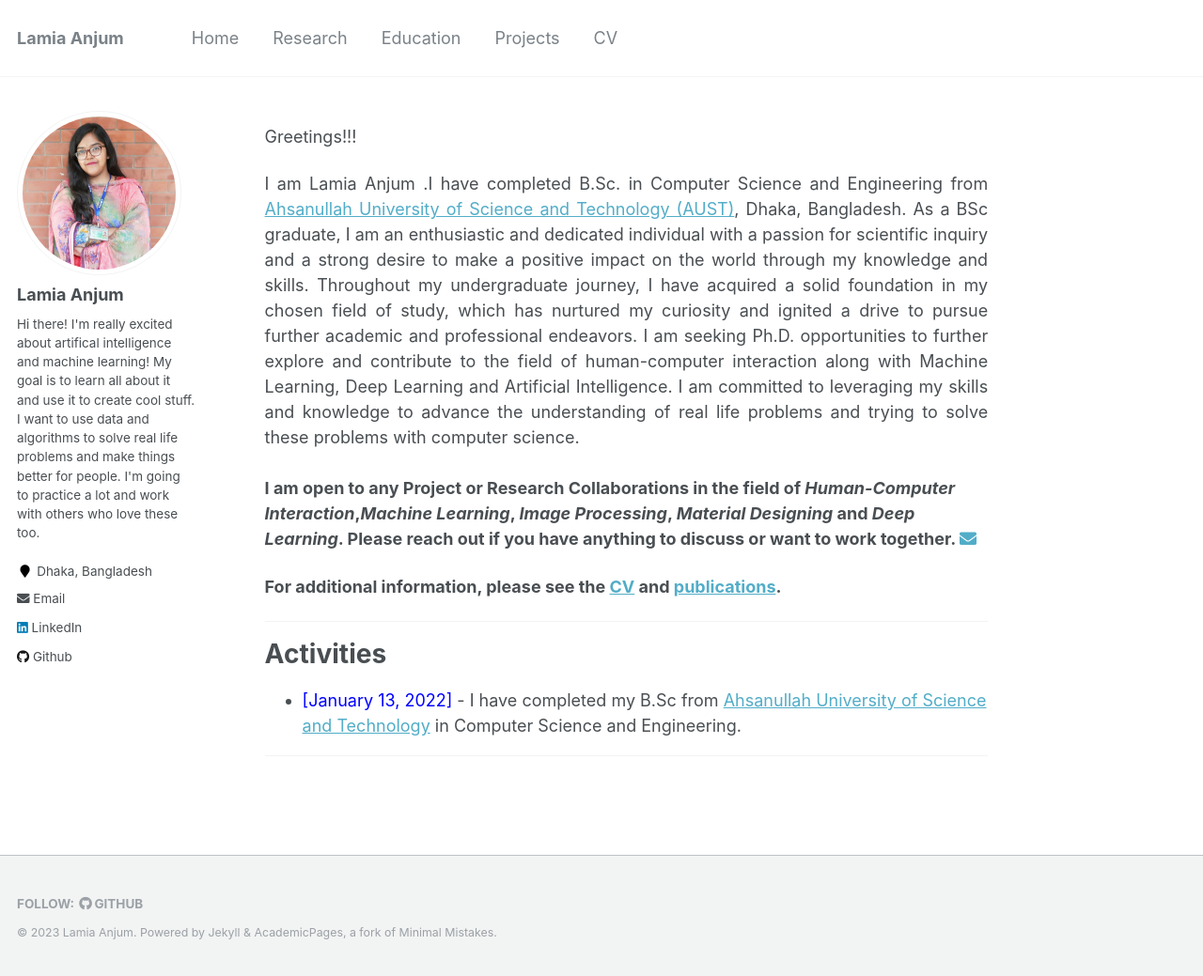
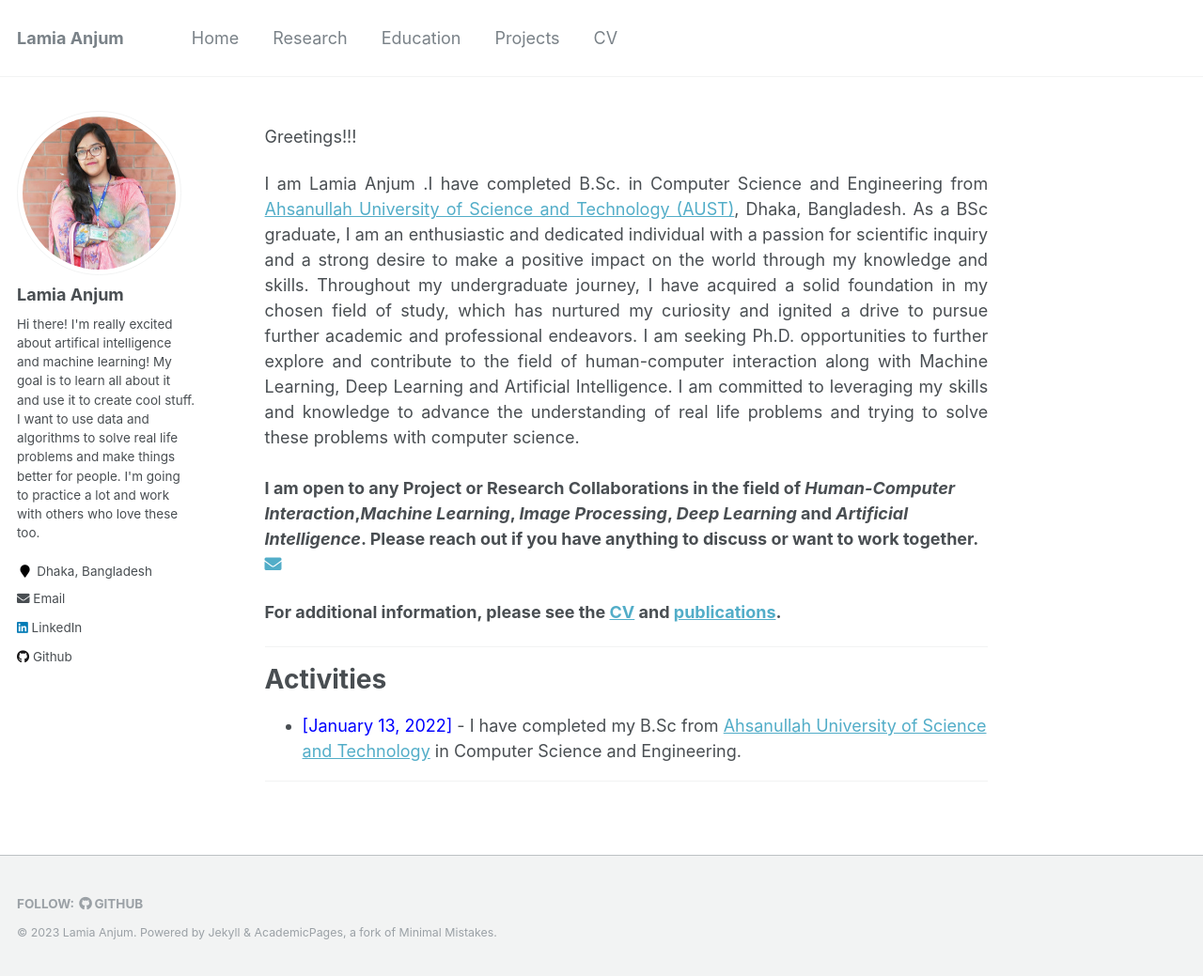
Before and after one commit to lamianjum/lamianjum.github.io, a Jekyll site: the page built from _pages/about.md, in a window 1280 px wide and 1039 px high. Shown: the whole window at 94% size. Built offline with Jekyll 4.4.1, drawn with Linux system fonts in a browser that asks for light colours; a script that is not in the unit is left out.

Commit message:
Update about.md

```diff
--- a/_pages/about.md
+++ b/_pages/about.md
@@ -14,7 +14,7 @@ Greetings!!!
 
 I am Lamia Anjum .I have completed B.Sc. in Computer Science and Engineering from <a href="http://aust.edu/">Ahsanullah University of Science and Technology (AUST)</a>, Dhaka, Bangladesh. As a BSc graduate, I am an enthusiastic and dedicated individual with a passion for scientific inquiry and a strong desire to make a positive impact on the world through my knowledge and skills. Throughout my undergraduate journey, I have acquired a solid foundation in my chosen field of study, which has nurtured my curiosity and ignited a drive to pursue further academic and professional endeavors. I am seeking Ph.D. opportunities to further explore and contribute to the field of human-computer interaction along with Machine Learning, Deep Learning and Artificial Intelligence. I am committed to leveraging my skills and knowledge to advance the understanding of real life problems and trying to solve these problems with computer science.<br /><br /></div>
 
-<b> I am open to any Project or Research Collaborations in the field of *Human-Computer Interaction*,*Machine Learning*, *Image Processing*, *Material Designing* and *Deep Learning*. Please reach out if you have anything to discuss or want to work together.  </b> <a href="mailto:lamianjum123@gmail.com"><i class="fas fa-envelope"></i></a> <br />
+<b> I am open to any Project or Research Collaborations in the field of *Human-Computer Interaction*,*Machine Learning*, *Image Processing*, *Deep Learning* and *Artificial Intelligence*. Please reach out if you have anything to discuss or want to work together.  </b> <a href="mailto:lamianjum123@gmail.com"><i class="fas fa-envelope"></i></a> <br />
 
 
 **For additional information, please see the [CV](https://lamianjum.github.io/cv/) and [publications](https://lamianjum.github.io/publications/).**
```
